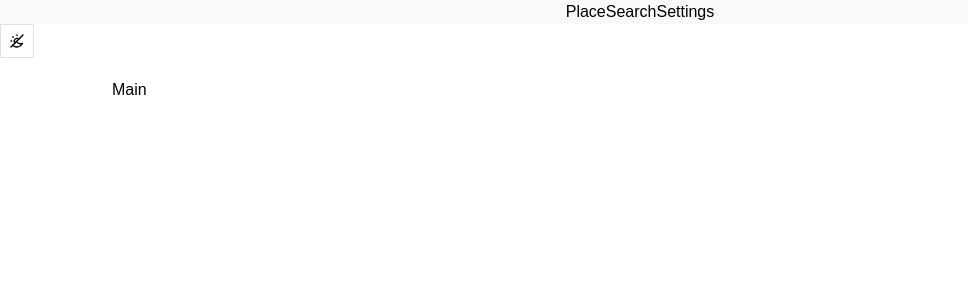
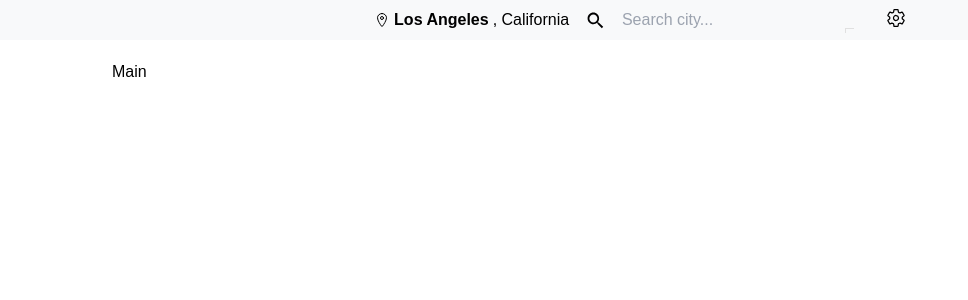
Before and after one commit to holdenprine/GearWatchWeatherApp, a Next.js app: page / in a window 1280 px wide. Shown: the top 300 px of the page, without its empty margins (0-968 px from the left). Built offline with nearby package versions, Linux system fonts and the light colour scheme.

Commit message:
README update, plus some component styling changes, Light dark toggle issues.

```diff
--- a/src/app/components/Place.tsx
+++ b/src/app/components/Place.tsx
@@ -1,9 +1,15 @@
 "use client";
 import React from 'react'
+import { IoLocationOutline } from "react-icons/io5";
 
 const Place = () => {
+
+    const IconComponent = IoLocationOutline as unknown as React.FC;
   return (
-    <div>Place</div>
+    <div className='Place flex items-center gap-1'>
+        <i><IconComponent /></i>
+        <b>Los Angeles</b>, California
+    </div>
   )
 }
 
--- a/src/app/components/Search.tsx
+++ b/src/app/components/Search.tsx
@@ -1,9 +1,24 @@
 "use client";
 import React from 'react'
+import { IoMdSearch } from "react-icons/io";
 
 const Search = () => {
+
+    const IconComponent = IoMdSearch as unknown as React.FC;
+
   return (
-    <div>Search</div>
+    <div className='search-container'>
+        <div className='search-icon'>
+            <i><IconComponent /></i>
+        </div>
+        <div className='search-input'>
+            <input
+                type='text'
+                name='search-city'
+                placeholder='Search city...'
+            />
+        </div>
+    </div>
   )
 }
 
--- a/src/app/components/Settings.tsx
+++ b/src/app/components/Settings.tsx
@@ -1,9 +1,37 @@
 "use client";
-import React from 'react'
+import React, {useState, useEffect} from 'react'
+import { IoSettingsOutline } from "react-icons/io5";
+import { TbSunMoon } from "react-icons/tb";
 
 const Settings = () => {
+
+    const SettingsIcon = IoSettingsOutline as unknown as React.FC;
+    const LightDarkToggle = TbSunMoon as unknown as React.FC;
+
+    const [isDark, setIsDark] = useState(false);
+
+
+    useEffect(() => {
+          if(isDark) {
+            document.documentElement.classList.add("dark");
+          } else {
+            document.documentElement.classList.remove("dark")
+          }
+        }, [isDark]);
+
   return (
-    <div>Settings</div>
+    <div className='Settings'>
+        <div className='theme-toggler'>
+            <div className='theme-buttons'>
+                <div className='light-theme-btn'>
+                    <span onClick={() => setIsDark(!isDark)} className="p-2 border border-borderColor"><LightDarkToggle /></span>
+                </div>
+            </div>
+        </div>
+        <div className='settings-btn'>
+            <i><SettingsIcon /></i>
+        </div>
+    </div>
   )
 }
 
--- a/src/app/globals.css
+++ b/src/app/globals.css
@@ -6,7 +6,7 @@
   * {
     @apply p-0 m-0 box-border;
   }
-
+}
   html {
     @apply text-[16px] font-sans;
   }
@@ -26,7 +26,7 @@
     --primary-text-color: #f5f5f5;
     --secondary-text-color: #cccccc;
   }
-}
+
 
 /* :root {
   --background: #ffffff;
@@ -41,8 +41,8 @@
 } */
 
 body {
-  color: var(--foreground);
-  background: var(--background);
+  color: var(--primary-text-color);
+  background: var(--main-bg-color);
   font-family: Arial, Helvetica, sans-serif;
 }
 
--- a/src/app/page.tsx
+++ b/src/app/page.tsx
@@ -8,19 +8,19 @@ import Main from "./components/Main";
 
 export default function Home() {
 
-  // forces Typescript to view this as a React Component
-  const IconComponent = TbSunMoon as unknown as React.FC;
+  // // forces Typescript to view this as a React Component
+  // const IconComponent = TbSunMoon as unknown as React.FC;
 
-   // Functionality may exist outside of the header but for now it will live here
+  //  // Functionality may exist outside of the header but for now it will live here
     const [isDark, setIsDark] = useState(false);
 
-    useEffect(() => {
-      if(isDark) {
-        document.documentElement.classList.add("dark");
-      } else {
-        document.documentElement.classList.remove("dark")
-      }
-    }, [isDark]);
+  //   useEffect(() => {
+  //     if(isDark) {
+  //       document.documentElement.classList.add("dark");
+  //     } else {
+  //       document.documentElement.classList.remove("dark")
+  //     }
+  //   }, [isDark]);
 
   return (
     <>
@@ -28,9 +28,9 @@ export default function Home() {
     <div className="Header">
       <Header />
       </div>
-      <button onClick={() => setIsDark(!isDark)} className="p-2 border border-borderColor">
+      {/* <button onClick={() => setIsDark(!isDark)} className="p-2 border border-borderColor">
         <IconComponent />
-        </button>
+        </button> */}
       <div className="Main">
         <Main />
       </div>
```
Also changed, not shown: 1 other file (tests, documents, lock files or other folders).
